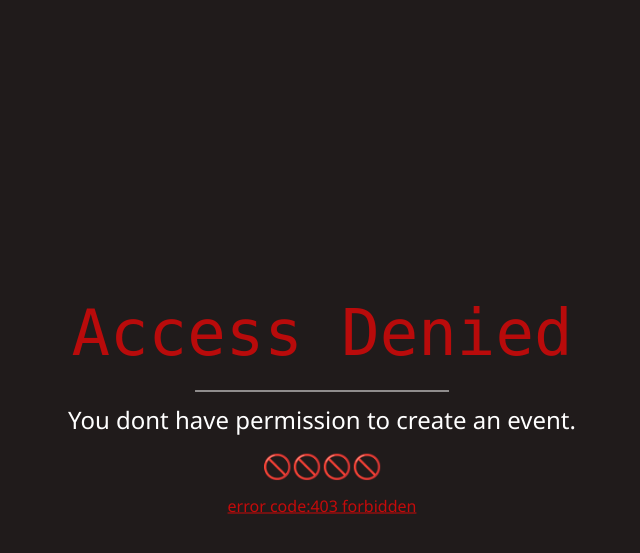
After one commit to sikatanju/eventify, a Django app: page /events/create in a window 1280 px wide. The commit adds this page. Shown: the top 553 px of the page, without its empty margins (318-958 px from the left). Run offline with Django 4.2, Linux system fonts and the light colour scheme; some libraries are stand-ins or nearby versions.

Commit message:
create events by superuser

```diff
--- a/eventify/templates/events_home.html
+++ b/eventify/templates/event_home.html
@@ -13,7 +13,7 @@
                 {% if request.user.is_superuser %}
                 <a
                     class="mb-1 text-white bg-blue-600 inline-flex hover:bg-blue-800 focus:ring-blue-300 items-center font-sm rounded-lg py-2.5 me-2 px-3"
-                    href="#"
+                    href="{% url 'event_create' %}"
                 >
                     Create a New Event
                 </a>
--- /dev/null
+++ b/eventify/templates/permission_denied.html
@@ -0,0 +1,44 @@
+<!DOCTYPE html>
+<html>
+    <head>
+        <title>Access Denied</title>
+        <meta name="viewport" content="width=device-width, initial-scale=1.0" />
+        <meta charset="UTF-8" />
+        <link rel="stylesheet" href="style.css" />
+        <link
+            rel="stylesheet"
+            href="https://www.w3schools.com/w3css/4/w3.css"
+        />
+        <style>
+            body {
+                background-color: rgb(32, 27, 27);
+                color: white;
+            }
+
+            h1 {
+                color: rgb(185, 11, 11);
+            }
+
+            h6 {
+                color: rgb(197, 11, 11);
+                text-decoration: underline;
+            }
+        </style>
+    </head>
+    <body>
+        <div class="w3-display-middle">
+            <h1 class="w3-jumbo w3-animate-top w3-center">
+                <code>Access Denied</code>
+            </h1>
+            <hr
+                class="w3-border-white w3-animate-left"
+                style="margin: auto; width: 50%"
+            />
+            <h3 class="w3-center w3-animate-right">
+                You dont have permission to create an event.
+            </h3>
+            <h3 class="w3-center w3-animate-zoom">🚫🚫🚫🚫</h3>
+            <h6 class="w3-center w3-animate-zoom">error code:403 forbidden</h6>
+        </div>
+    </body>
+</html>
--- a/eventify/urls.py
+++ b/eventify/urls.py
@@ -13,4 +13,5 @@ urlpatterns = [
     path('signup/', views.SignupView.as_view(), name='signup'),
 
     path('events/', views.event_home, name='event_home'),
+    path('events/create', views.event_create, name='event_create'),
 ]
--- a/eventify/views.py
+++ b/eventify/views.py
@@ -1,13 +1,13 @@
 from django.shortcuts import render
 
 from django.urls import reverse
-from django.http import HttpResponse
+from django.shortcuts import redirect
 from django.views import generic
-from django.contrib.auth.views import LoginView, LogoutView
+# from django.contrib.auth.views import LoginView, LogoutView
 
 from .models import Event
 
-from .forms import CustomUserCreationForm
+from .forms import CustomUserCreationForm, EventCreateForm
 # Create your views here.
 
 def landing_page(request):
@@ -16,9 +16,27 @@ def landing_page(request):
 
 def event_home(request):
     events = Event.objects.all()
-    return render(request, 'events_home.html', {'events': events})
-    pass
-    return HttpResponse ("Event Home")
+    return render(request, 'event_home.html', {'events': events})
+
+
+def event_create(request):
+    current_user = request.user
+    print(current_user.is_superuser)
+
+    if not current_user.is_superuser:
+        return render(request, 'permission_denied.html')
+    else:
+        event_form = EventCreateForm()
+
+        if request.method == 'POST':
+            event_form = EventCreateForm(data=request.POST)
+            if event_form.is_valid():
+                event = event_form.save(commit=False)
+                event.organizer = current_user
+                event.save()
+                return redirect('event_home')
+
+        return render(request, 'event_create.html', {'event_form': event_form, 'user': current_user})
 
 
 class SignupView(generic.CreateView):
--- a/templates/base/navbar_copy.html
+++ b/templates/base/navbar_copy.html
@@ -22,9 +22,9 @@
             >
             {% else %} {% if request.user.is_superuser %}
             <a href="#" class="mr-5 hover:text-white">Manage Events</a>
-            {% endif %}
+            {% endif %} {% if not request.user.is_superuser %}
             <a href="#" class="mr-5 hover:text-white">My Booked Events</a>
-            {% endif %}
+            {% endif %} {% endif %}
         </nav>
         {% if request.user.is_authenticated %} Logged in as: {{ request.user }}
         <a
```
Also changed, not shown: eventify/forms.py (+16 -0 lines), eventify/templates/event_create.html (added, +38 -0 lines).
